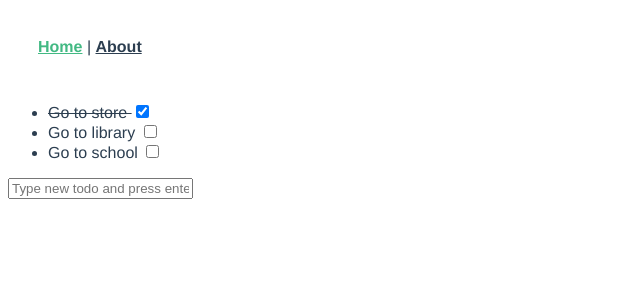
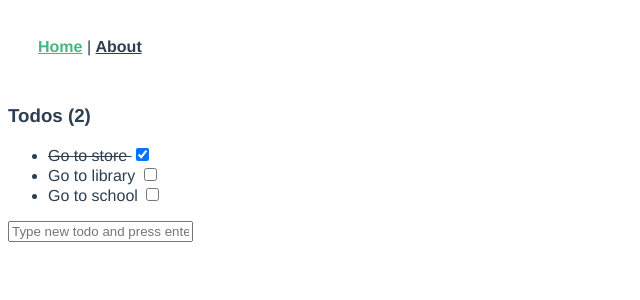
Before and after one commit to gravitano/vue-ts-todos, a Vue app: page / in a window 1280 px wide. Shown: the top 300 px of the page, without its empty margins (0-640 px from the left). Built offline with nearby package versions, Linux system fonts and the light colour scheme.

Commit message:
added computed property - and show todos count

```diff
--- a/src/views/Todos.vue
+++ b/src/views/Todos.vue
@@ -1,5 +1,8 @@
 <template>
   <div>
+    <h3>
+      Todos <span v-if="todosCount">({{ todosCount }})</span>
+    </h3>
     <ul>
       <li v-for="todo in todos" :key="todo.title">
         <s v-if="todo.completed">
@@ -59,6 +62,14 @@ export default class Todos extends Vue {
 
   newTodo = '';
 
+  get uncompleted() {
+    return this.todos.filter(todo => !todo.completed);
+  }
+
+  get todosCount() {
+    return this.uncompleted.length;
+  }
+
   addTodo() {
     this.todos.push({
       title: this.newTodo,
```
